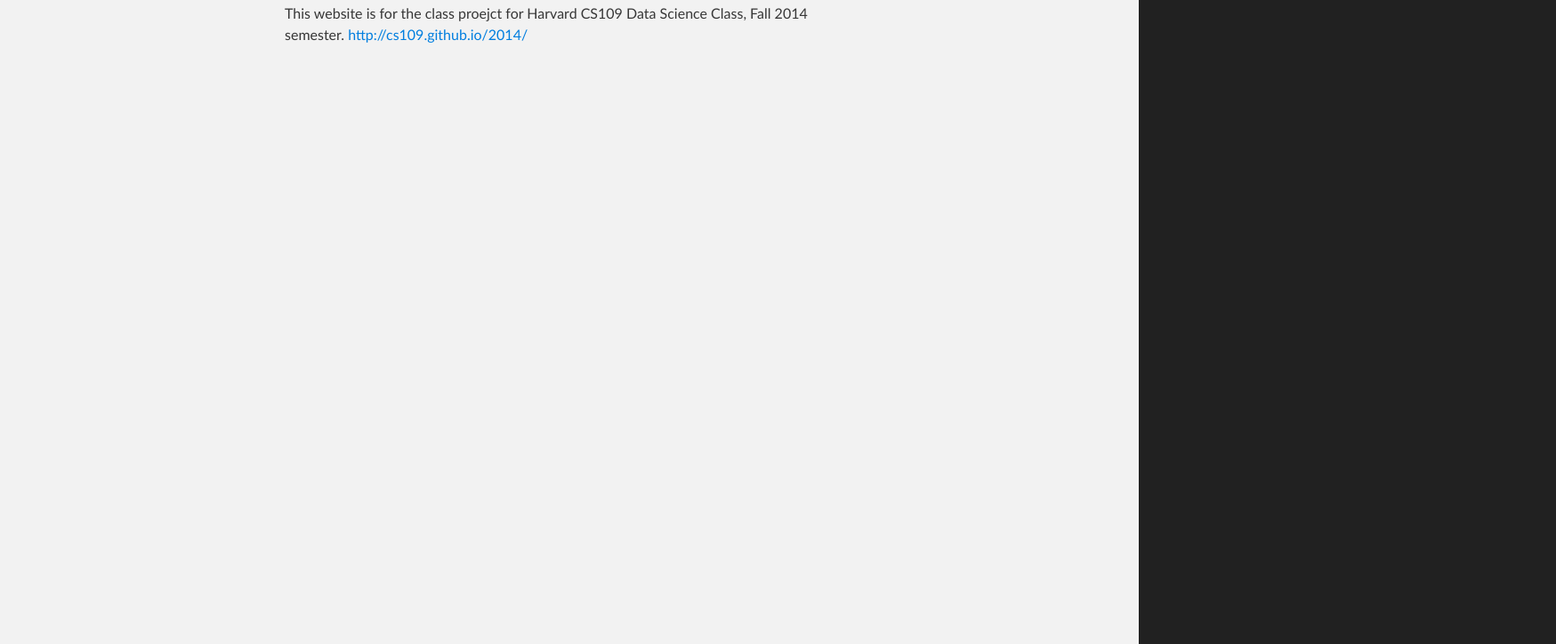
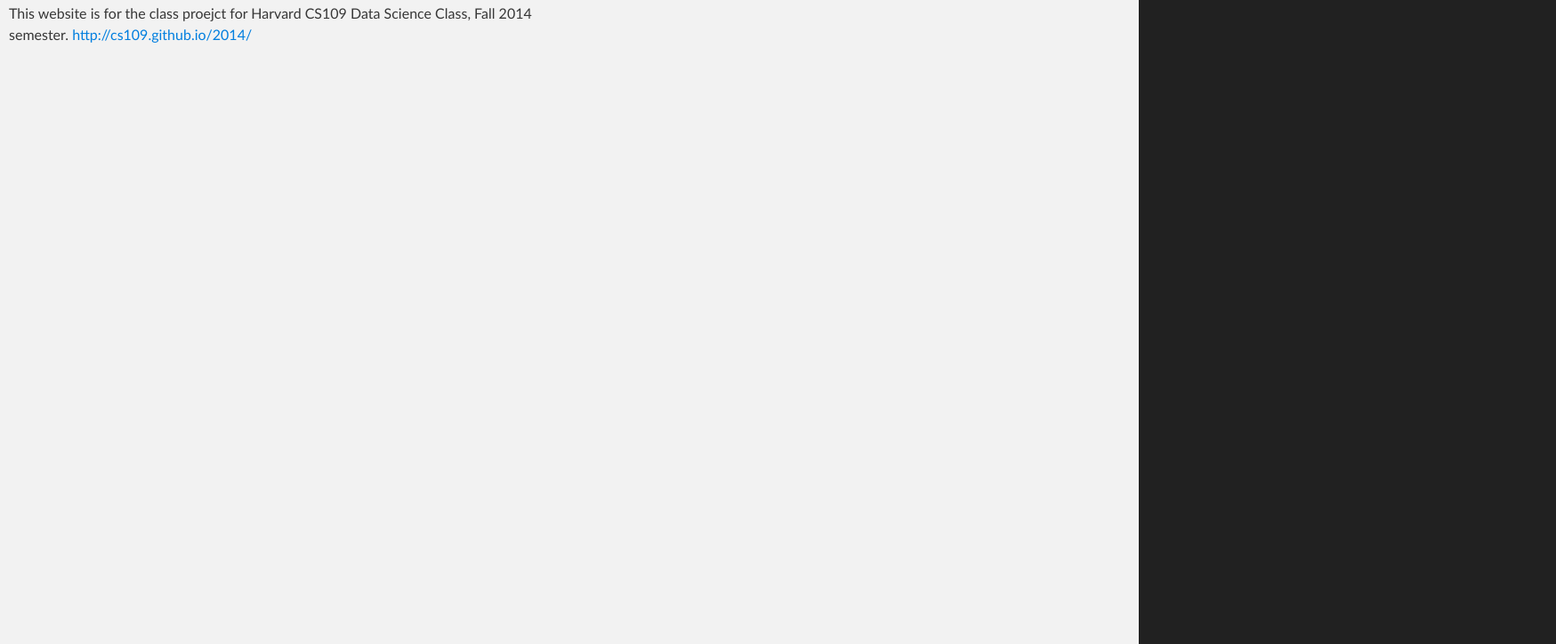
Before and after one commit to alitalib/AirbnbScrape, a plain HTML site: page index.html in a window 1280 px wide. Shown: the part 346-1070 px from the top of the page at 89% size, 1749 px wide, since content can reach past the window. Drawn offline with Linux system fonts and the light colour scheme.

Commit message:
try changing css

```diff
--- a/stylesheets/stylesheet.css
+++ b/stylesheets/stylesheet.css
@@ -268,7 +268,7 @@ Full-Width Styles
   position: relative;
   max-width: 640px;
   padding: 20px 10px;
-  margin: 0 auto;
+  margin: 10;
 }
 
 #forkme_banner {
```
